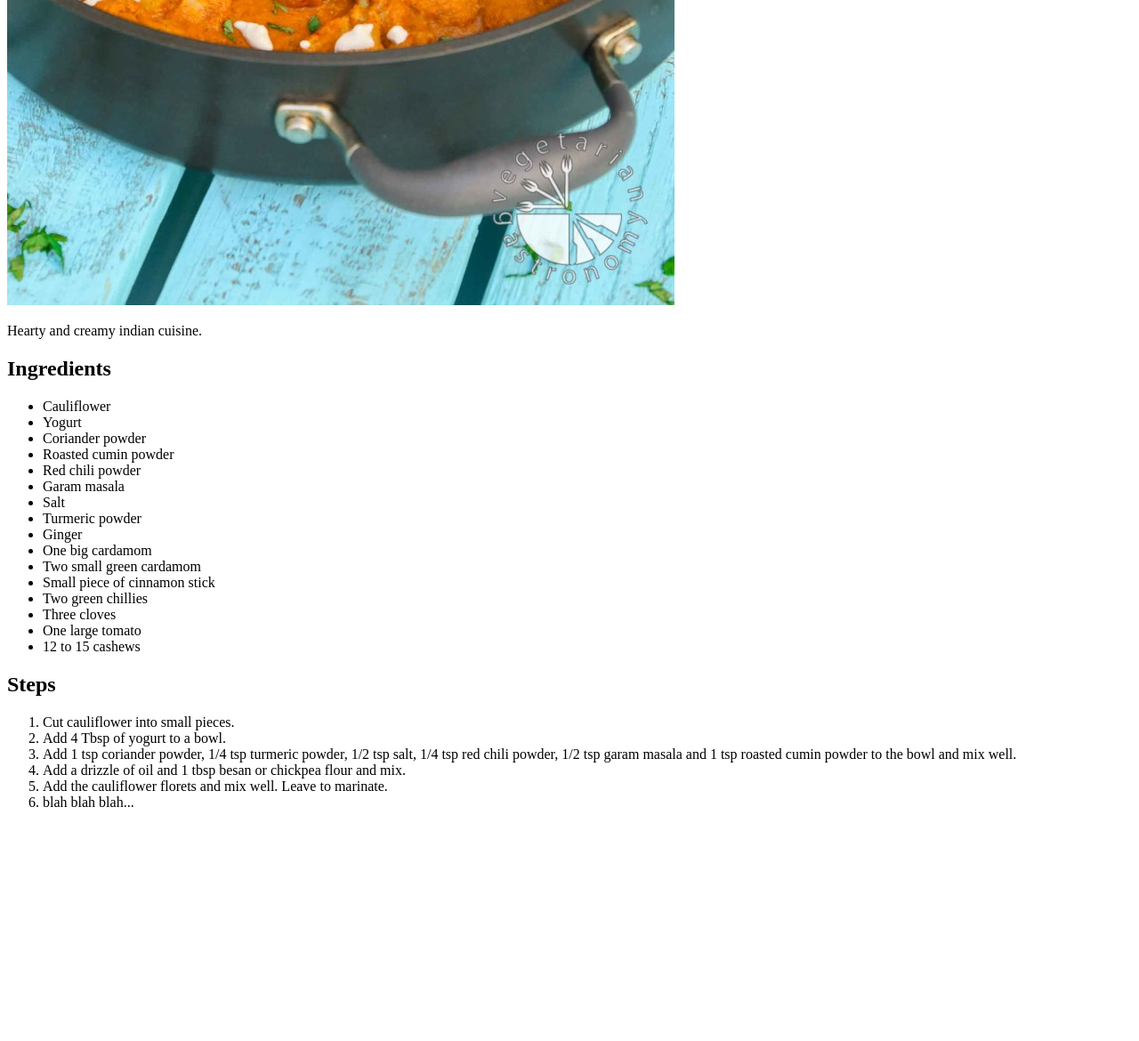
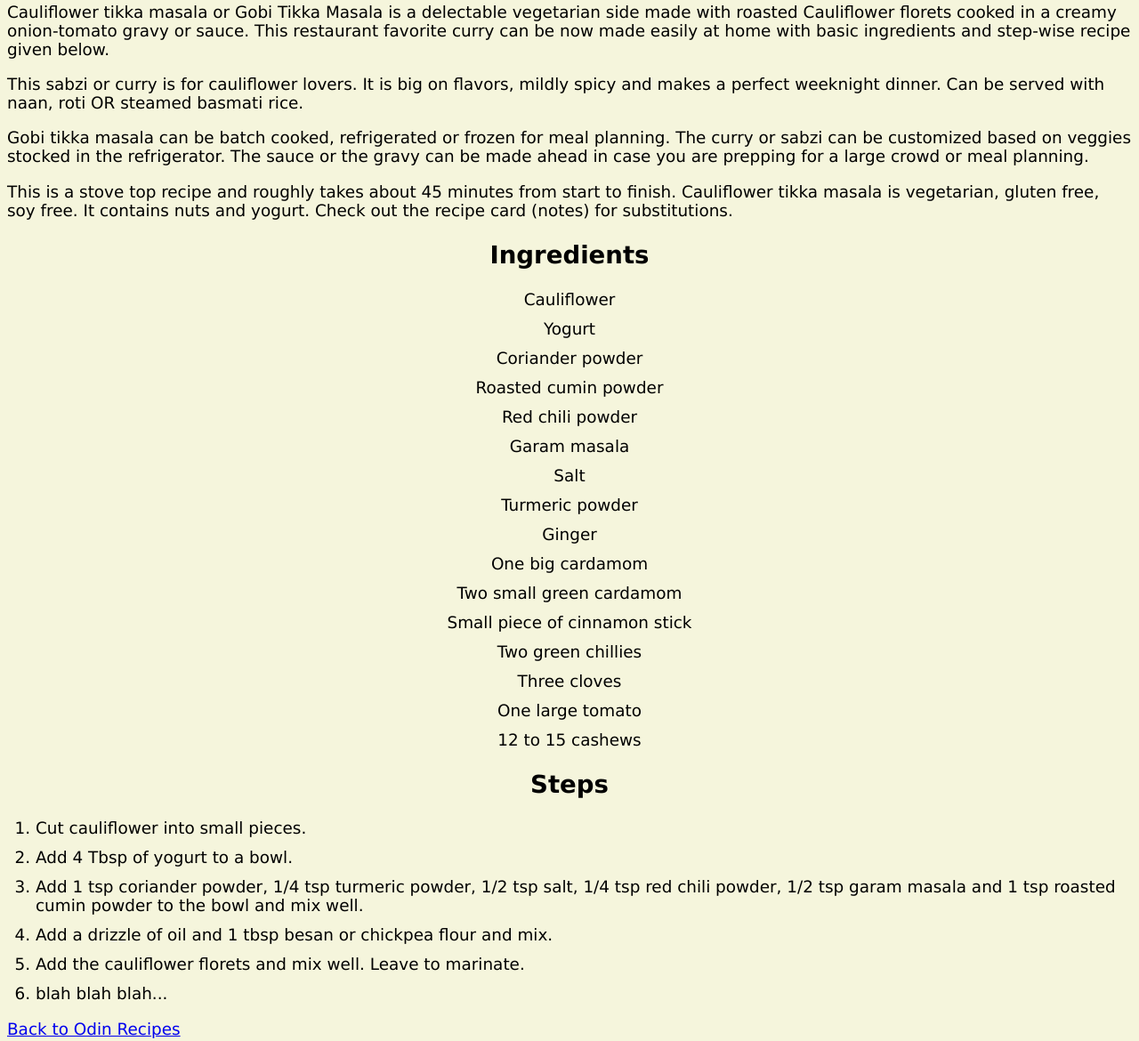
Before and after one commit to zenStroke/odin-recipes2, a plain HTML site: page recipes/cauliflower-tikka.html in a window 1280 px wide. Shown: the part 862-2032 px from the top of the page at 89% size. Before the commit the page ends 1789 px from the top, so only its background shows below. Drawn offline with Linux system fonts and the light colour scheme.

Commit message:
Add css to all pages

```diff
--- /dev/null
+++ b/css/style.css
@@ -0,0 +1,34 @@
+body {
+  font-family: Verdana, Geneva, Tahoma, sans-serif;
+  font-size: 1.15rem;
+  background-color: beige;
+}
+
+h1,
+h2 {
+  text-align: center;
+}
+
+ul,
+ol,
+li{
+  list-style: none;
+  margin-left: 0;
+  padding-left: 0;
+}
+
+li {
+  margin-bottom: 0.75rem;
+  text-align: center;
+}
+
+#step-list li {
+  margin-left: 2rem;
+  list-style: decimal;
+  text-align: start;
+}
+
+img {
+  height: auto;
+  width: 500px;
+}
--- a/recipes/cauliflower-tikka.html
+++ b/recipes/cauliflower-tikka.html
@@ -5,14 +5,26 @@
   <meta http-equiv="X-UA-Compatible" content="IE=edge">
   <meta name="viewport" content="width=device-width, initial-scale=1.0">
   <title>Cauliflower Tikka Masala</title>
+  <link rel="stylesheet" href="../css/style.css">
+
 </head>
 
 <body>
   <h1>Cauliflower Tikka Masala</h1>
   <img src="../assets/Cauliflower-Tikka-Masala.jpg" alt="">
-  <p>Hearty and creamy indian cuisine.</p>
+  <p>Cauliflower tikka masala or Gobi Tikka Masala is a delectable vegetarian side made with roasted Cauliflower florets cooked in a creamy onion-tomato gravy or sauce. This restaurant favorite curry can be now made easily at home with basic ingredients and step-wise recipe given below.</p>
+  <p>
+  This sabzi or curry is for cauliflower lovers. It is big on flavors, mildly spicy and makes a perfect weeknight dinner. Can be served with naan, roti OR steamed basmati rice.
+  </p>
+  <p>
+    Gobi tikka masala can be batch cooked, refrigerated or frozen for meal planning. The curry or sabzi can be customized based on veggies stocked in the refrigerator. The sauce or the gravy can be made ahead in case you are prepping for a large crowd or meal planning.
+  </p>
+  <p>
+    This is a stove top recipe and roughly takes about 45 minutes from start to finish. Cauliflower tikka masala is vegetarian, gluten free, soy free. It contains nuts and yogurt. Check out the recipe card (notes) for substitutions.
+  </p>
+
   <h2>Ingredients</h2>
-  <ul>
+  <ul class="ingredient-list">
     <li>Cauliflower</li>
     <li>Yogurt</li>
     <li>Coriander powder</li>
@@ -32,7 +44,7 @@
   </ul>
 
   <h2>Steps</h2>
-  <ol>
+  <ol id="step-list">
     <li>Cut cauliflower into small pieces.</li>
     <li>Add 4 Tbsp of yogurt to a bowl.</li>
     <li>Add 1 tsp coriander powder, 1/4 tsp turmeric powder, 1/2 tsp salt, 1/4 tsp red chili powder, 1/2 tsp garam masala and 1 tsp roasted cumin powder to the bowl and mix well.</li>
@@ -40,5 +52,7 @@
     <li>Add the cauliflower florets and mix well. Leave to marinate.</li>
     <li>blah blah blah...</li>
   </ol>
+
+  <p><a href="../index.html">Back to Odin Recipes</a></p>
 </body>
 </html>
```
Also changed, not shown: index.html (+1 -0 lines), recipes/indian-rice.html (+15 -3 lines), recipes/miso-soup.html (+8 -3 lines).
